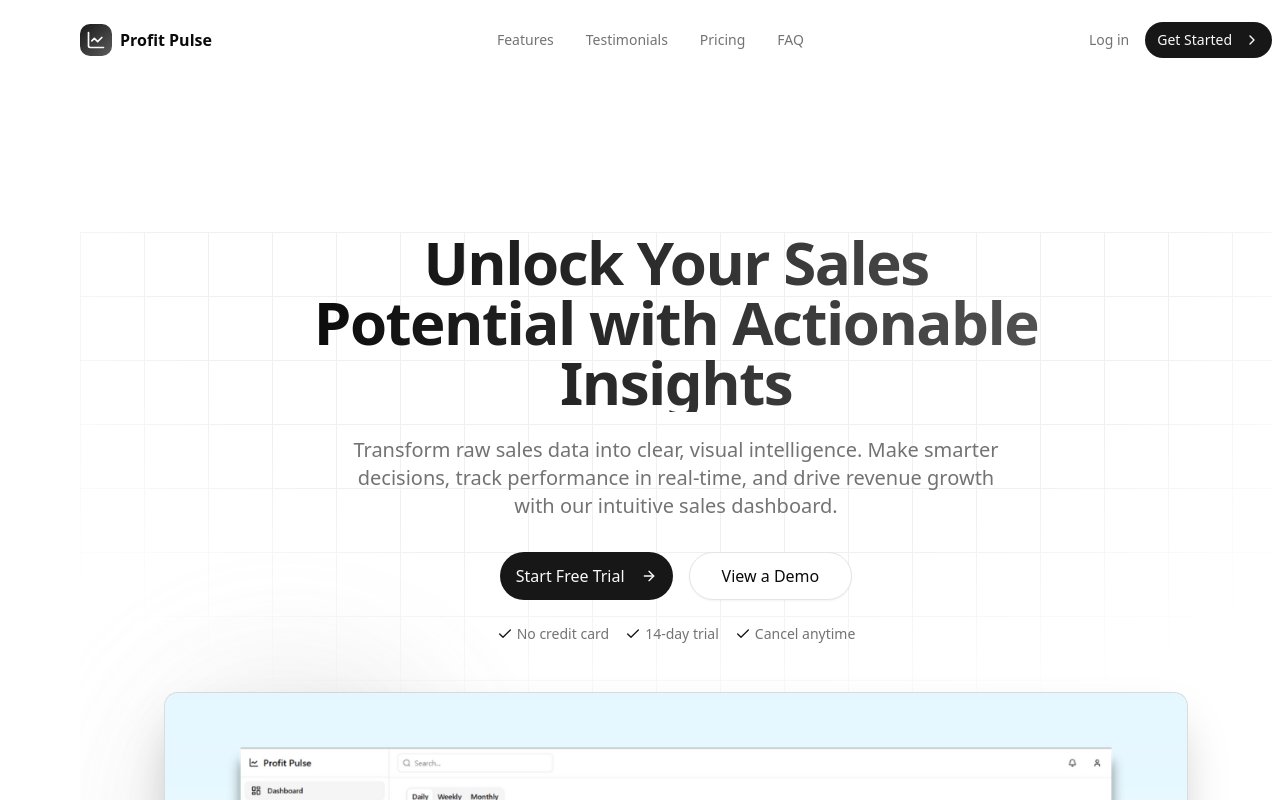
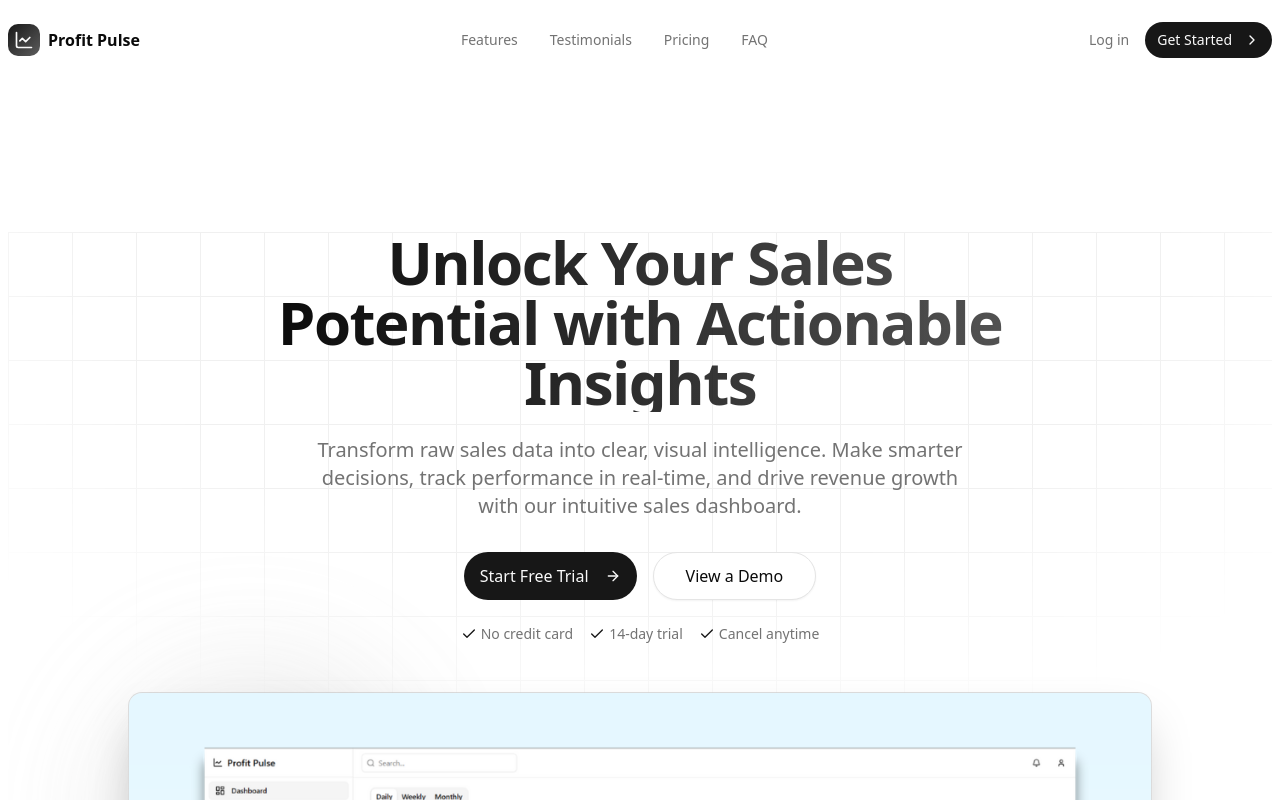
Before and after one commit to sahilkhude117/ProfitPulse, a Next.js app: page / in a window 1280 px wide. Shown: the top 800 px of the page. Built offline with nearby package versions, Linux system fonts and the light colour scheme.

Commit message:
landing: adjusted layout

```diff
--- a/src/app/page.tsx
+++ b/src/app/page.tsx
@@ -96,7 +96,7 @@ export default function LandingPage() {
 
 
   return (
-    <div className="flex min-h-[100dvh] flex-col m-2 lg:ml-20">
+    <div className="flex min-h-[100dvh] flex-col m-2">
       <header
         className={`sticky top-0 z-50 w-full backdrop-blur-lg transition-all duration-300 ${isScrolled ? "bg-background/80 shadow-sm" : "bg-transparent"}`}
       >
```
